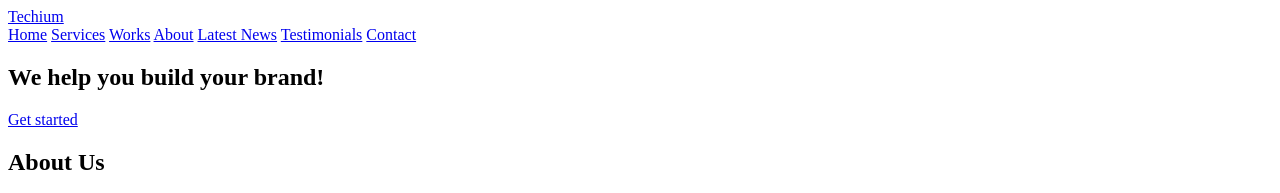
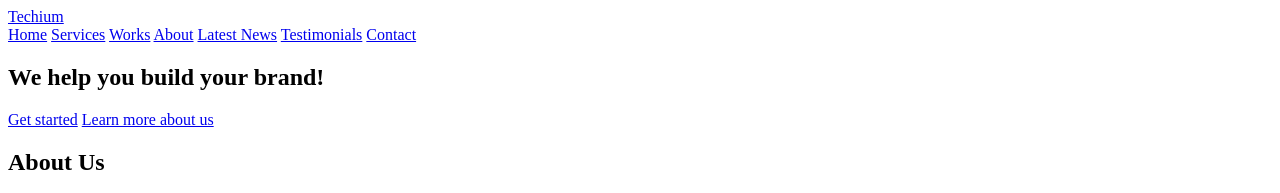
Before and after one commit to SMCastr/holbertonschool-web_front_end, a plain HTML site: page html_advanced/22-index.html in a window 1280 px wide. Shown: the top 193 px of the page. Drawn offline with Linux system fonts and the light colour scheme.

Commit message:
fixing containg levels

```diff
--- a/html_advanced/22-index.html
+++ b/html_advanced/22-index.html
@@ -39,14 +39,16 @@
           <h2>We help you build your brand!</h2>
           <!-- Button link -->
           <a href="#" class="button-link">Get started</a>
+          <!-- Link to the about section -->
+          <a href="about.html" class="section-link">Learn more about us</a>
         </div>
       </section>
 
       <!-- Services section -->
-      <!-- (Same content as in 21-index.html) -->
+      <!-- (Same content as in 22-index.html) -->
 
       <!-- Works section -->
-      <!-- (Same content as in 21-index.html) -->
+      <!-- (Same content as in 22-index.html) -->
 
       <!-- About Us section -->
       <section>
@@ -69,10 +71,10 @@
       </section>
 
       <!-- Latest News section -->
-      <!-- (Same content as in 21-index.html) -->
+      <!-- (Same content as in 22-index.html) -->
 
       <!-- Testimonials section -->
-      <!-- (Same content as in 21-index.html) -->
+      <!-- (Same content as in 22-index.html) -->
 
       <!-- Contact section -->
       <section>
```
